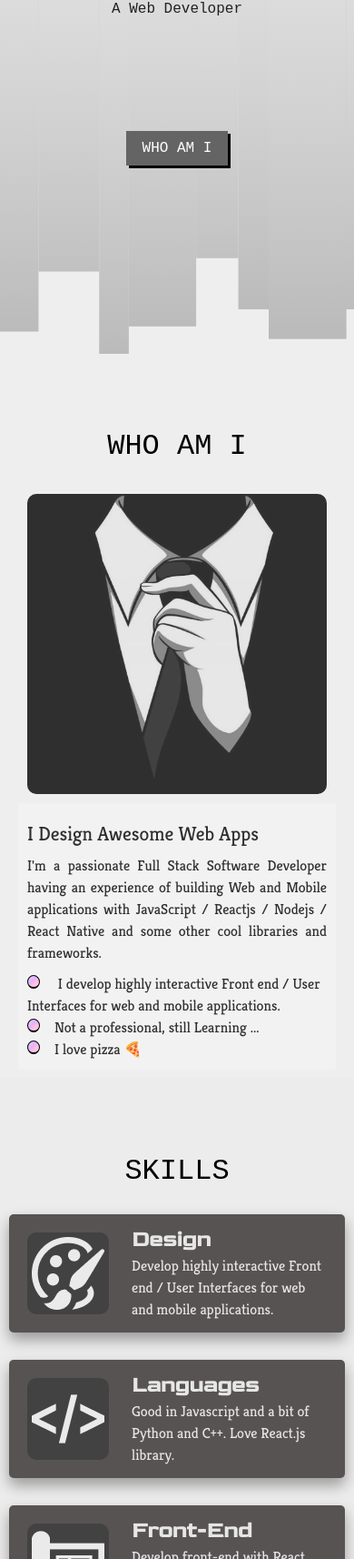
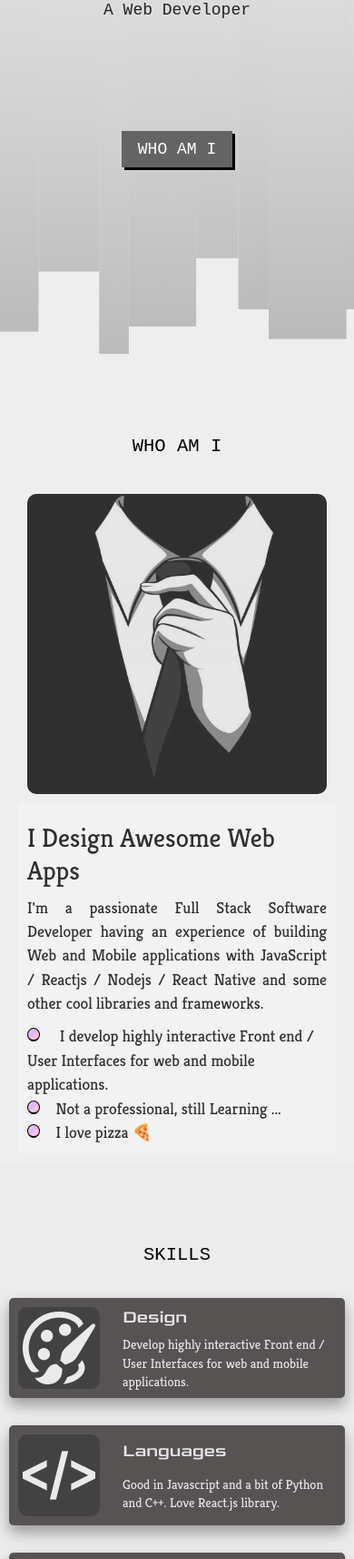
Before and after one commit to greg021/gitdir, a plain HTML site: page index.html in a window 390 px wide. Shown: the part 286-2000 px from the top of the page at 91% size. Drawn offline with Linux system fonts and the light colour scheme.

Commit message:
Update v1.1

```diff
--- a/css/styles.css
+++ b/css/styles.css
@@ -322,19 +322,124 @@ a {
   height: 100%;
 }
 
+/*
+* FONTS
+*/
+
+.font-m2 {
+  font-size: 1.46666rem;
+}
+
 .font-xs {
   font-size: 1rem;
-  font-size: clamp(1rem, 2.1vw, 1.2rem);
 }
 
 .font-s {
-  font-size: 20px;
-  font-size: clamp(16px, 2.5vw, 28px);
+  font-size: 1.1rem;
 }
 
 .font-m {
+  font-size: 1.25rem;
+}
+
+.font-l {
   font-size: 1.5rem;
-  font-size: clamp(1.36rem, 4.2vw, 2rem);
+}
+
+.font-xl {
+  font-size: 1.8rem;
+}
+
+.font-xxl {
+  font-size: 7rem;
+}
+
+@media screen and (max-width: 1280px) {
+  .font-m2 {
+    font-size: 1.4rem;
+  }
+
+  .font-xs {
+    font-size: 0.966666rem;
+  }
+
+  .font-s {
+    font-size: 1.1rem;
+  }
+
+  .font-m {
+    font-size: 1.225rem;
+  }
+
+  .font-l {
+    font-size: 1.4125rem;
+  }
+
+  .font-xl {
+    font-size: 1.8rem;
+  }
+
+  .font-xxl {
+    font-size: 6rem;
+  }
+}
+@media screen and (max-width: 720px) {
+  .font-m2 {
+    font-size: 1.3rem;
+  }
+
+  .font-xs {
+    font-size: 0.9333333rem;
+  }
+
+  .font-s {
+    font-size: 1.1333333rem;
+  }
+
+  .font-m {
+    font-size: 1.166666rem;
+  }
+
+  .font-l {
+    font-size: 1.3225rem;
+  }
+
+  .font-xl {
+    font-size: 1.9666666rem;
+  }
+
+  .font-xxl {
+    font-size: 4.8rem;
+  }
+}
+@media screen and (max-width: 440px) {
+  .font-m2 {
+    font-size: 1.225rem;
+  }
+
+  .font-xs {
+    font-size: 0.9rem;
+  }
+
+  .font-s {
+    font-size: 1.1rem;
+  }
+
+  .font-m {
+    font-size: 1.125rem;
+  }
+
+  .font-l {
+    font-size: 1.285rem;
+  }
+
+  .font-xl {
+    font-size: 1.8rem;
+  }
+
+  .font-xxl {
+    font-size: 3.4rem;
+  }
 }
 
 .text-center {
@@ -492,7 +597,6 @@ img {
   height: 64px;
   font-family: monospace;
   font-weight: 500;
-  font-size: 32px;
   line-height: 64px;
   background-color: transparent;
 }
@@ -523,8 +627,6 @@ header {
 
 .heading .welcome-text h1 {
   color: #333333;
-  font-size: 5rem;
-  font-size: clamp(3rem, 9.4vw, 7rem);
   font-weight: 500;
   bottom: 5%;
 }
@@ -579,8 +681,6 @@ nav h2 {
 
 .nav-links a {
   font-family: "Goldman", "Kreon", sans-serif;
-  font-size: 1rem;
-  font-size: clamp(1rem, 2.1vw, 1.2rem);
   color: #e6e6e6;
 }
 
@@ -629,6 +729,7 @@ nav h2 {
     width: 100%;
     height: calc(100vh - 60px);
     position: absolute;
+    padding-bottom: 3rem;
     right: 0;
     top: 60px;
     background: #2f2f2f;
@@ -969,13 +1070,12 @@ nav h2 {
 
 .card h4 {
   font-family: "Goldman";
-  font-size: 1.5rem;
+  font-weight: 500;
 }
 
 .card p {
   font-family: "Kreon";
-  font-size: 1rem;
-  line-height: 1.5;
+  line-height: 1.4;
 }
 
 .card-content {
--- a/index.html
+++ b/index.html
@@ -47,13 +47,15 @@
     <header id="head" class="pos-relative">
       <div class="heading d-grid text-center">
         <div class="welcome-text pos-relative">
-          <h1 class="pos-absolute l-0 r-0 m-auto">Hi ! I'm Greg</h1>
+          <h1 class="pos-absolute l-0 r-0 m-auto font-xxl">Hi ! I'm Greg</h1>
         </div>
         <div class="pos-relative">
-          <p class="font-s">A Web Developer</p>
+          <p class="font-m">A Web Developer</p>
         </div>
         <div class="d-block pos-relative">
-          <a class="whoami btn white font-s" href="#abt">Who am I</a>
+          <a class="whoami btn white font-family font-m" href="#abt"
+            >Who am I</a
+          >
         </div>
       </div>
     </header>
@@ -64,13 +66,13 @@
       class="d-flex t-0 align-items-center justify-content-sp-between m-auto br-5"
     >
       <a href="#head" class="mx-10">
-        <h2 class="font-m">Greg Jones</h2>
+        <h2 class="font-xl">Greg Jones</h2>
       </a>
       <ul class="nav-links d-flex justify-content-sp-around">
-        <li><a href="#abt">About</a></li>
-        <li><a href="#skl">Skills</a></li>
-        <li><a href="#prj">Project</a></li>
-        <li><a href="#cnt">Contact</a></li>
+        <li><a href="#abt" class="font-m">About</a></li>
+        <li><a href="#skl" class="font-m">Skills</a></li>
+        <li><a href="#prj" class="font-m">Project</a></li>
+        <li><a href="#cnt" class="font-m">Contact</a></li>
       </ul>
       <div class="burger pointer d-none mx-10">
         <div class="line1"></div>
@@ -82,17 +84,17 @@
     <!-- About section  -->
 
     <section class="d-flex flex-col pt-70 px-10" id="abt">
-      <h2 class="section-heading">WHO AM I</h2>
+      <h2 class="section-heading font-l">WHO AM I</h2>
       <div class="about d-flex m-auto align-items-center p-10">
         <img src="images/anonymous.jpg" alt="anonymous" class="p-10 br-20" />
         <div class="about-content p-10">
-          <h3 class="font-m py-10">I Design Awesome Web Apps</h3>
-          <p class="font-xs text-justify mb-10">
+          <h3 class="font-xl py-10">I Design Awesome Web Apps</h3>
+          <p class="font-s text-justify mb-10">
             I'm a passionate Full Stack Software Developer having an experience
             of building Web and Mobile applications with JavaScript / Reactjs /
             Nodejs / React Native and some other cool libraries and frameworks.
           </p>
-          <ul class="font-xs">
+          <ul class="font-s">
             <li>
               I develop highly interactive Front end / User Interfaces for web
               and mobile applications.
@@ -107,42 +109,42 @@
     <!-- skills section  -->
 
     <section class="skills m-auto d-flex flex-col pt-70" id="skl">
-      <h2 class="section-heading">SKILLS</h2>
+      <h2 class="section-heading font-l">SKILLS</h2>
       <div class="card-container d-grid justify-content-center p-10 pt-0 h-100">
-        <div class="card d-flex my-15 p-10 br-5 shadow">
+        <div class="card d-flex my-15 br-5 shadow">
           <div class="card-image px-10 m-10 fa-1 br-10"></div>
           <div class="card-content d-flex flex-col pr-10 pl-15">
-            <h4 class="pb-5">Design</h4>
-            <p>
+            <h4 class="pb-5 font-m2">Design</h4>
+            <p class="font-xs">
               Develop highly interactive Front end / User Interfaces for web and
               mobile applications.
             </p>
           </div>
         </div>
-        <div class="card d-flex my-15 p-10 br-5 shadow">
+        <div class="card d-flex my-15 br-5 shadow">
           <div class="card-image px-10 m-10 fa-2 br-10"></div>
           <div class="card-content d-flex flex-col pr-10 pl-15">
-            <h4 class="pb-5">Languages</h4>
-            <p>
+            <h4 class="pb-5 font-m2">Languages</h4>
+            <p class="font-xs">
               Good in Javascript and a bit of Python and C++. Love React.js
               library.
             </p>
           </div>
         </div>
-        <div class="card d-flex my-15 p-10 br-5 shadow">
+        <div class="card d-flex my-15 br-5 shadow">
           <div class="card-image px-10 m-10 fa-3 br-10"></div>
           <div class="card-content d-flex flex-col pr-10 pl-15">
-            <h4 class="pb-5">Front-End</h4>
-            <p>
+            <h4 class="pb-5 font-m2">Front-End</h4>
+            <p class="font-xs">
               Develop front-end with React, Gatsby or even vanilla Javascript.
             </p>
           </div>
         </div>
-        <div class="card d-flex my-15 p-10 br-5 shadow">
+        <div class="card d-flex my-15 br-5 shadow">
           <div class="card-image px-10 m-10 fa-4 br-10"></div>
           <div class="card-content d-flex flex-col pr-10 pl-15">
-            <h4 class="pb-5">Apps</h4>
-            <p>
+            <h4 class="pb-5 font-m2">Apps</h4>
+            <p class="font-xs">
               Develop hybrid and natively hybrid apps using React and
               React-native.
             </p>
@@ -154,7 +156,7 @@
     <!-- projects section  -->
 
     <section class="d-block p-10 projects container" id="prj">
-      <h2 class="section-heading">PROJECTS</h2>
+      <h2 class="section-heading font-l">PROJECTS</h2>
       <div class="d-grid grid-3-5">
         <div class="cell v1 bg-grad1">
           <div class="project-card project1">
@@ -342,7 +344,7 @@
               <img src="./images/connect/linkedIn.svg" alt="in" />
             </a>
           </div>
-          <p class="copyright">&copy; 2021, Greg Jones</p>
+          <p class="copyright font-xs">&copy; 2021, Greg Jones</p>
         </div>
 
         <div class="hr"></div>
--- a/script/script.js
+++ b/script/script.js
@@ -1,55 +1,57 @@
 const navSlide = () => {
-  const burger = document.querySelector('.burger');
-  const nav = document.querySelector('.nav-links');
-  const navLinks = document.querySelectorAll('.nav-links li');
+  const burger = document.querySelector(".burger");
+  const nav = document.querySelector(".nav-links");
+  const navLinks = document.querySelectorAll(".nav-links li");
 
   const navLinkFade = () => {
     navLinks.forEach((link, index) => {
       if (link.style.animation) {
-        link.style.animation = '';
+        link.style.animation = "";
       } else {
-        link.style.animation = `navLinkFade .3s ease-in-out forwards ${index/6 + .2}s`;
+        link.style.animation = `navLinkFade .25s ease-in-out forwards ${
+          index / 6 + 0.15
+        }s`;
       }
-    })
-  }
+    });
+  };
 
   const toggler = () => {
-    nav.classList.toggle('nav-active');
-    burger.classList.toggle('cross');
-  }
+    nav.classList.toggle("nav-active");
+    burger.classList.toggle("cross");
+  };
 
-  burger.addEventListener('click', () => {
+  burger.addEventListener("click", () => {
     toggler();
     navLinkFade();
-  })
+  });
 
-  navLinks.forEach(element => {
-    element.addEventListener('click', () => {
+  navLinks.forEach((element) => {
+    element.addEventListener("click", () => {
       if (window.innerWidth <= 768) {
         toggler();
         navLinkFade();
       }
-    })
-  })
-}
+    });
+  });
+};
 
 const btnAnimations = () => {
-  const whoami = document.querySelector('.whoami');
+  const whoami = document.querySelector(".whoami");
 
-  whoami.addEventListener('mousedown', () => {
-    whoami.style.transform = 'translate(3px, 3px)';
-    whoami.style.boxShadow = 'none';
-  })
+  whoami.addEventListener("mousedown", () => {
+    whoami.style.transform = "translate(3px, 3px)";
+    whoami.style.boxShadow = "none";
+  });
 
-  whoami.addEventListener('mouseup', () => {
-    whoami.style.transform = 'none';
-    whoami.style.boxShadow = '3px 3px black';
-  })
-}
+  whoami.addEventListener("mouseup", () => {
+    whoami.style.transform = "none";
+    whoami.style.boxShadow = "3px 3px black";
+  });
+};
 
 const MAIN = () => {
   navSlide();
   btnAnimations();
-}
+};
 
 MAIN();
```
Also changed, not shown: images/project/lorem-nature-blog.png, images/project/simple-quiz.png, 1 other file.
